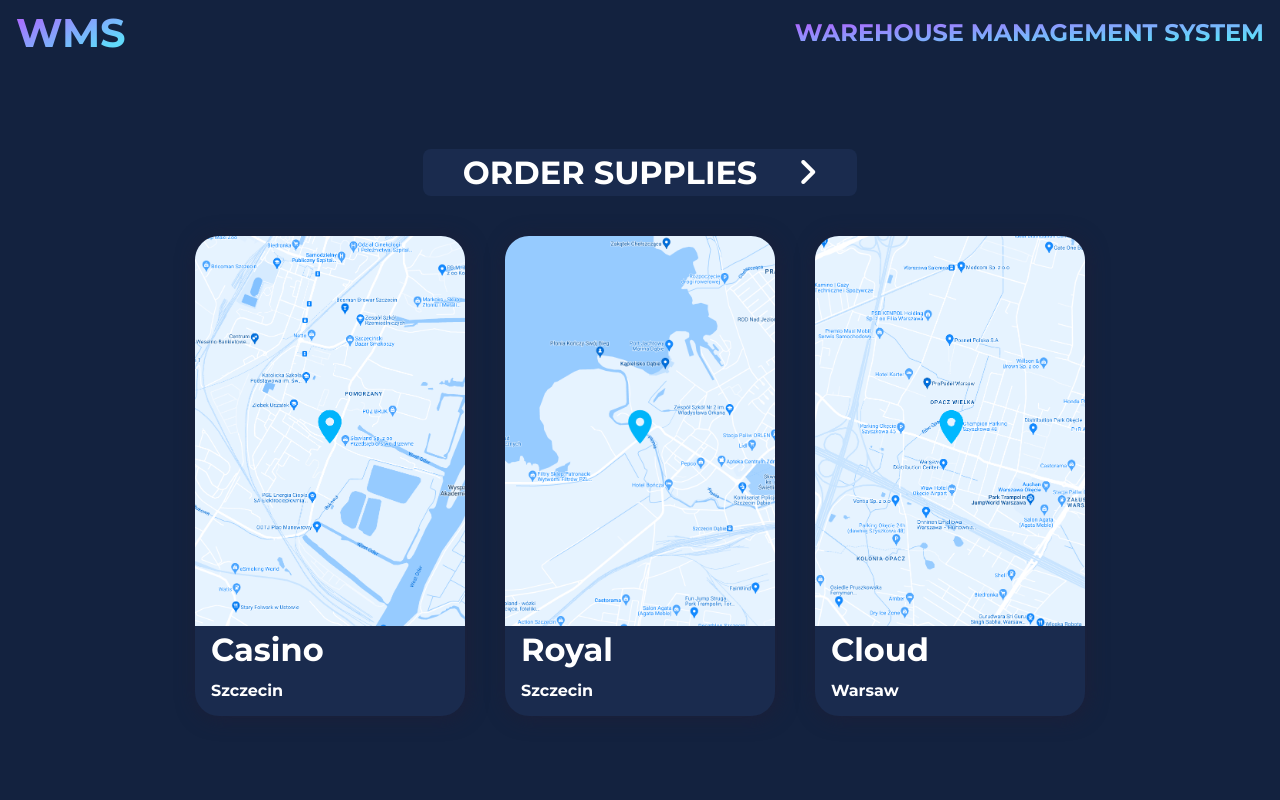
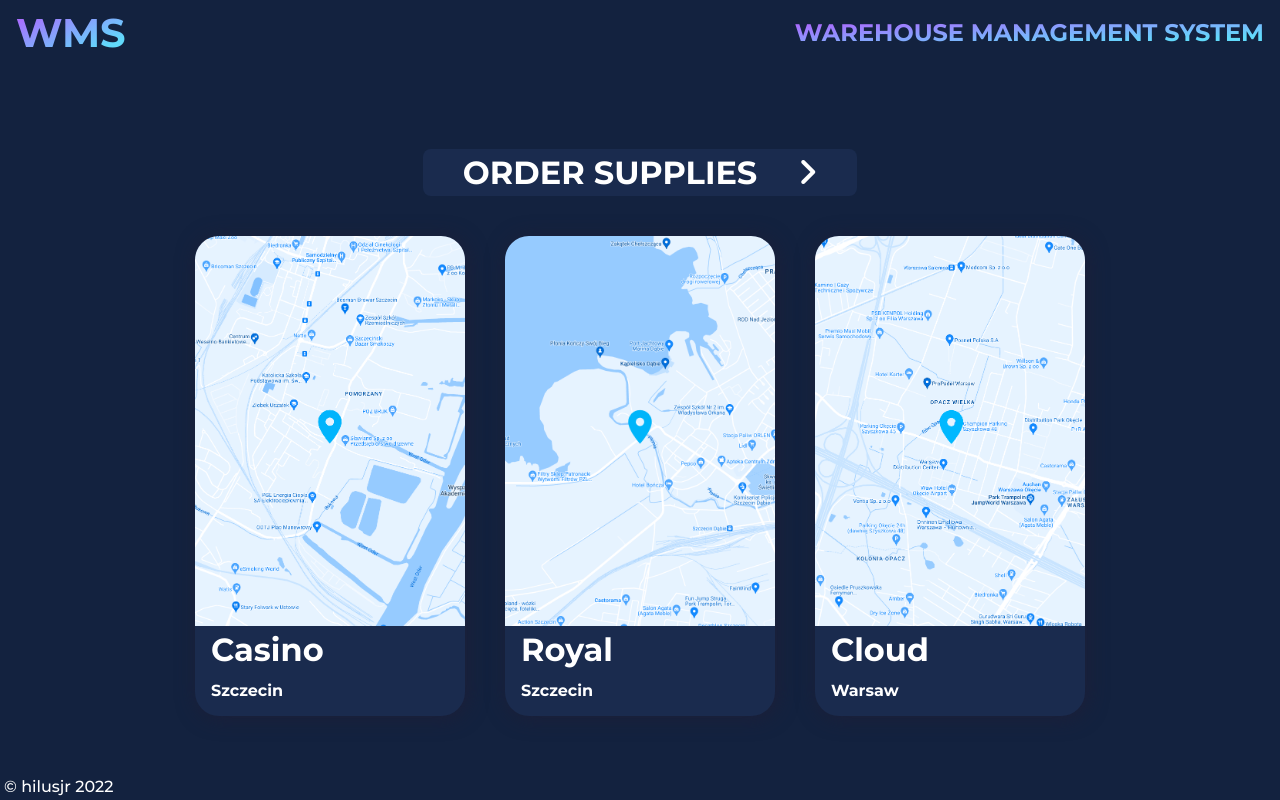
Before and after one commit to hilusjr/warehouse-management-system, a React (Create React App) app: page / in a window 1280 px wide. Built offline with nearby package versions, Linux system fonts and the light colour scheme.

Commit message:
fixed bug when scrolling down in number input (manual order) allowing negative numbers

```diff
--- a/src/App.css
+++ b/src/App.css
@@ -46,6 +46,14 @@ header span:nth-child(1) {
 }
 header span:nth-child(2) {
   font-size: 3vmin;
+}
+
+.copyright {
+  position: fixed;
+  z-index: 999;
+  bottom: 0.5vmin;
+  left: 0.5vmin;
+  font-weight: 500;
 }
 
 .page {
--- a/src/App.js
+++ b/src/App.js
@@ -117,6 +117,7 @@ function App() {
           setAuto={setAuto}
         />
       )}
+      <span className="copyright">&copy; hilusjr 2022</span>
     </div>
   )
 }
--- a/src/components/OrderStockInfo.js
+++ b/src/components/OrderStockInfo.js
@@ -25,6 +25,7 @@ function OrderStockInfo({
     if (inputValue > missing) {
       setAmount(missing)
     }
+    if (inputValue < 0) setAmount(0)
   }
   const increaseAmount = () => {
     if (amount >= missing) return
```
